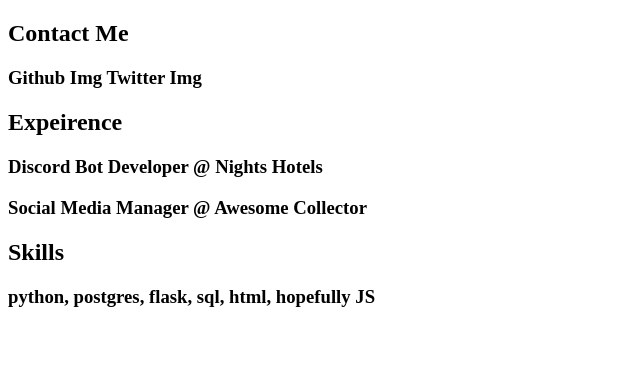
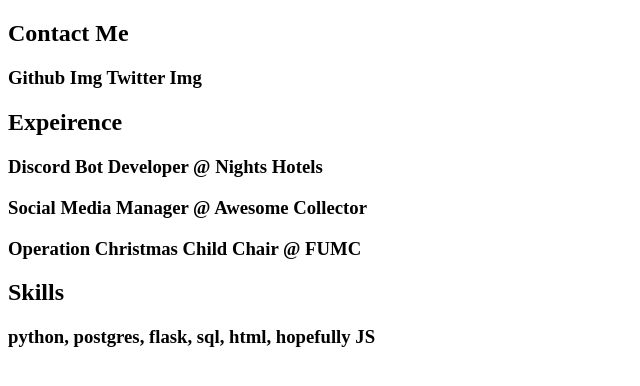
Before and after one commit to Callama/callama.dev, a Flask app: page /new in a window 1280 px wide. Shown: the part 88-474 px from the top of the page, without its empty margins (0-640 px from the left). Run offline with Flask 2, Linux system fonts and the light colour scheme; some libraries are stand-ins or nearby versions.

Commit message:
added to experience + cant spell still

```diff
--- a/misc/templates/mainpage.html
+++ b/misc/templates/mainpage.html
@@ -14,6 +14,7 @@
             <h3>Discord Bot Developer @ Nights Hotels</h3>
             <!-- link twitter lmao-->
             <h3>Social Media Manager @ Awesome Collector</h3>
+            <h3>Operation Christmas Child Chair @ FUMC</h3>
         </section>
         <section id="skills">
             <h2>Skills</h2>
```
